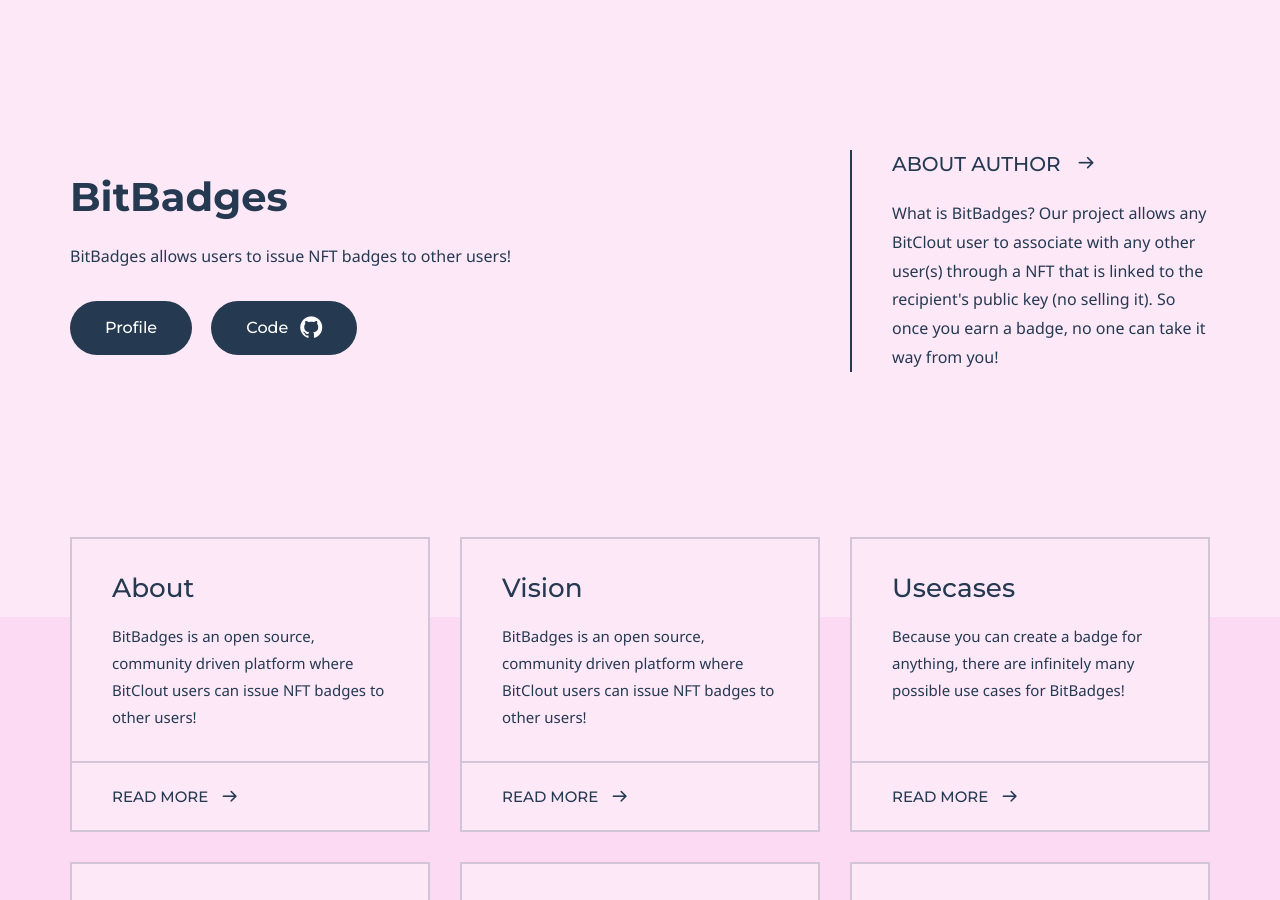
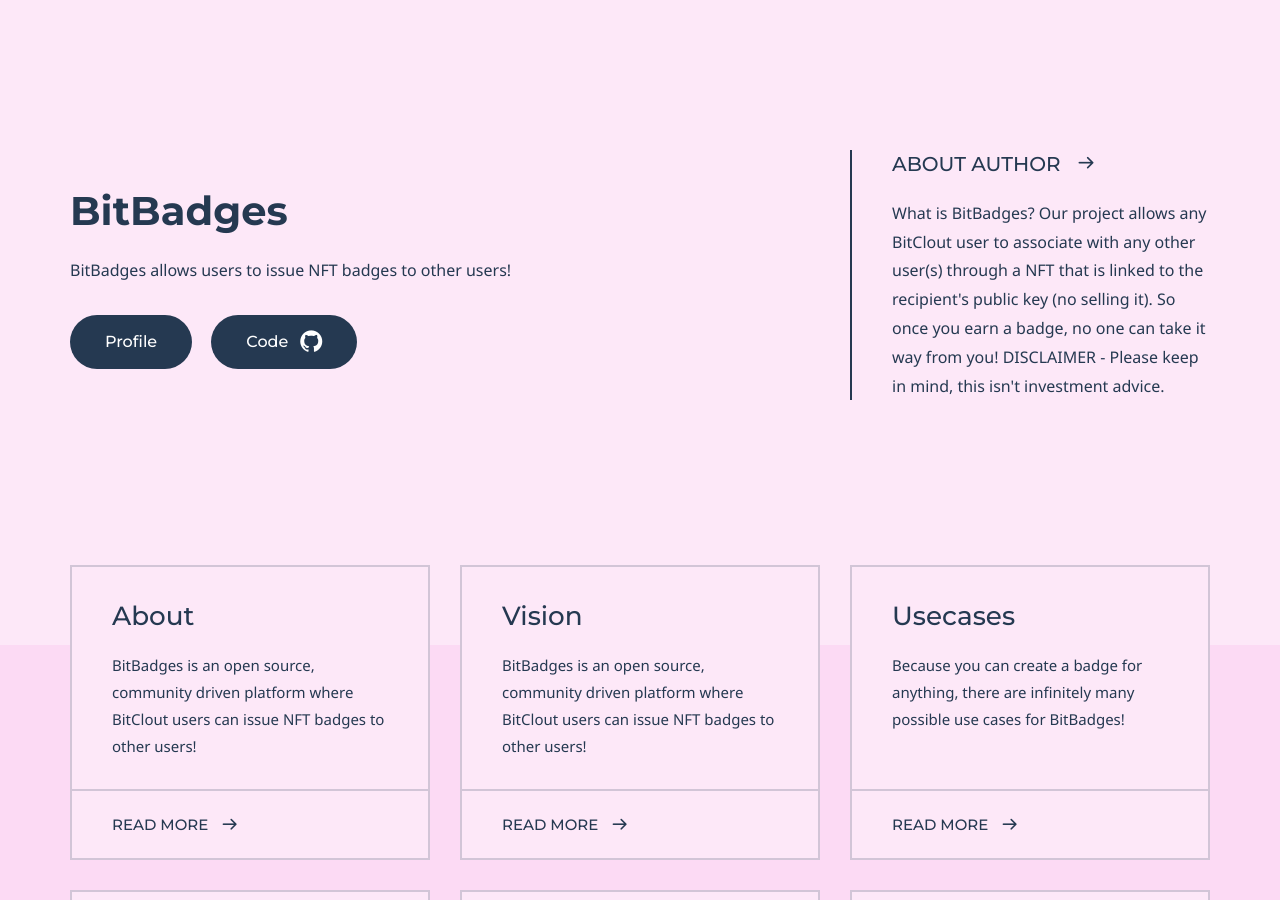
Before and after one commit to BitBadges/bitbadges.github.io, a Jekyll site: the page built from index.md, in a window 1280 px wide and 900 px high. Built offline with Jekyll 4.4.1, drawn with Linux system fonts in a browser that asks for light colours; some web fonts are replaced.

Commit message:
Update index.md

```diff
--- a/index.md
+++ b/index.md
@@ -20,7 +20,7 @@ author:
     title: About Author
     title_url: '#'
     external_url: true
-    description: What is BitBadges? Our project allows any BitClout user to associate with any other user(s) through a NFT that is linked to the recipient's public key (no selling it). So once you earn a badge, no one can take it way from you!
+    description: What is BitBadges? Our project allows any BitClout user to associate with any other user(s) through a NFT that is linked to the recipient's public key (no selling it). So once you earn a badge, no one can take it way from you! DISCLAIMER - Please keep in mind, this isn't investment advice.
 # Grid navigation
 
 # Grid navigation
```
